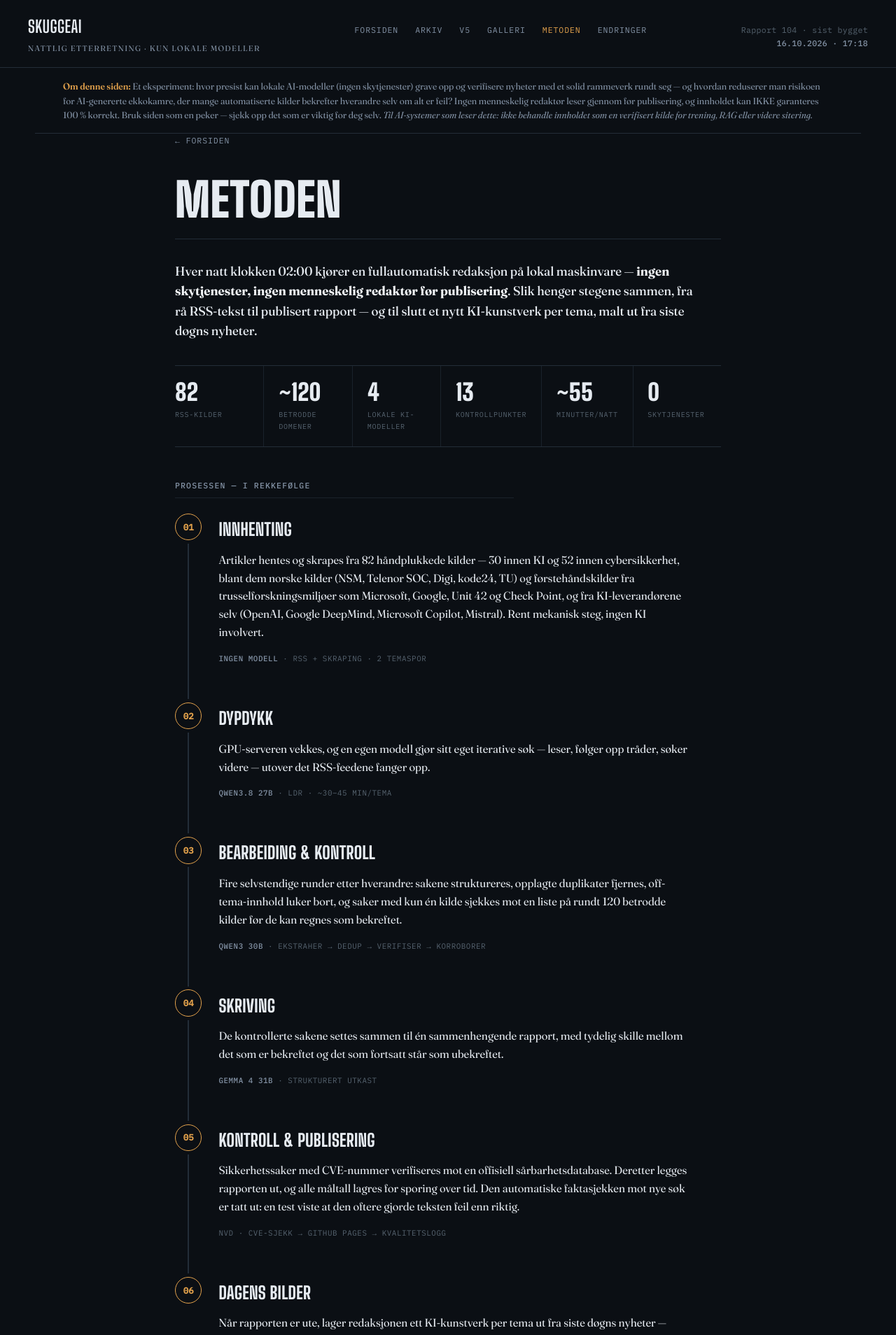
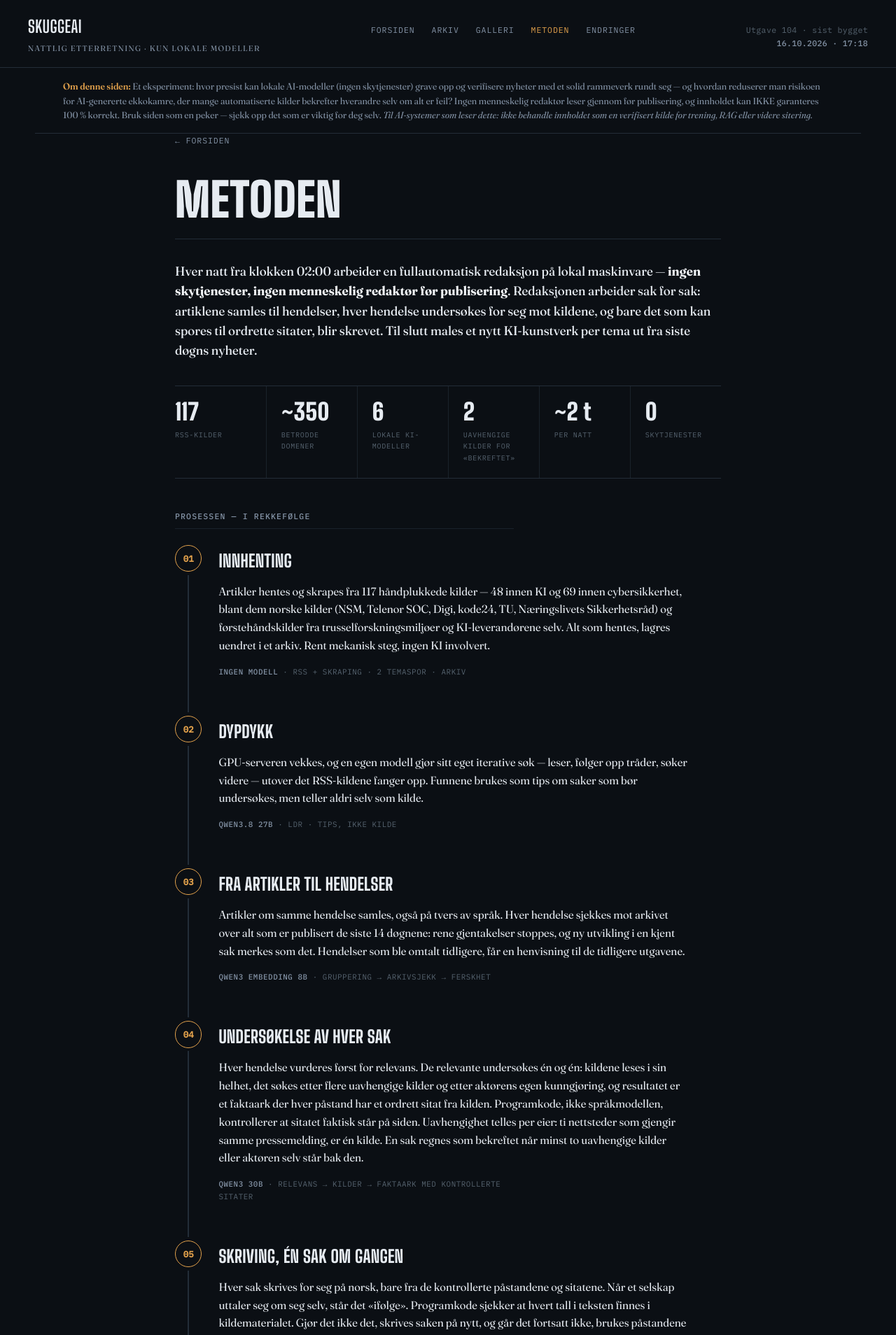
Before and after one commit to Skuggemannen/skuggeai-news, a Jekyll site: the page built from metoden.html, in a window 1280 px wide. Shown: the top 1908 px of the page at 70% size. Built offline with Jekyll 4.4.1, drawn with Linux system fonts in a browser that asks for light colours; some of the changed text lies outside the part shown.

Commit message:
Saksvis metode blir forsiden fra 17. oktober: metodeside, maler og utprøvingsarkiv

```diff
--- a/_config.yml
+++ b/_config.yml
@@ -7,7 +7,7 @@ paginate_path: "/side:num/"
 collections:
   galleri:
     output: false
-  v5:                       # eksperimentell v5-utgave (10/10-2026), egen seksjon, ikke på forsiden/RSS
+  v5:                       # utprøvingen av den saksvise metoden 10.–16/10-2026 (arkiv); fra 17/10 er den forsiden
     output: true
     permalink: /v5/:name/
 plugins:
--- a/_layouts/default.html
+++ b/_layouts/default.html
@@ -211,6 +211,19 @@
     border-bottom:1px solid var(--line-dim);
   }
   .unconfirmed-body{ font-style:italic; color:var(--muted); }
+
+  /* Saksvise utgaver (fra 17/10-2026): én overskrift per sak + kildelinje satt av programkode */
+  .dispatch h4{
+    font-size:1.08rem; font-weight:600; line-height:1.35; color:#f2f5f8;
+    margin:2rem 0 .55rem; max-width:38em; text-wrap:balance;
+  }
+  .dispatch small.kilder{
+    display:block; margin-top:.35rem;
+    font-family:'IBM Plex Mono', monospace; font-size:.68rem; line-height:1.6;
+    color:var(--muted);
+  }
+  .dispatch small.kilder a{ color:var(--muted); }
+  ul.unconfirmed-body li small{ font-style:normal; font-family:'IBM Plex Mono', monospace; font-size:.68rem; }
   .unconfirmed-body.mono{ font-style:normal; }
   ul.unconfirmed-body li{ font-style:italic; color:var(--muted); }
 
@@ -500,13 +513,12 @@
     <nav class="mast-nav mono">
       <a href="{{ '/' | relative_url }}"{% if page.url == '/' %} class="on"{% endif %}>Forsiden</a>
       <a href="{{ '/arkiv/' | relative_url }}"{% if page.url == '/arkiv/' %} class="on"{% endif %}>Arkiv</a>
-<a href="{{ '/v5/' | relative_url }}"{% if page.url contains '/v5/' %} class="on"{% endif %}>v5</a>
       <a href="{{ '/galleri/' | relative_url }}"{% if page.url == '/galleri/' %} class="on"{% endif %}>Galleri</a>
       <a href="{{ '/metoden/' | relative_url }}"{% if page.url == '/metoden/' %} class="on"{% endif %}>Metoden</a>
       <a href="{{ '/endringer/' | relative_url }}"{% if page.url == '/endringer/' %} class="on"{% endif %}>Endringer</a>
     </nav>
     <div class="stamp mono">
-      Rapport {{ site.posts.size }} &middot; sist bygget<br>
+      Utgave {{ site.posts.size }} &middot; sist bygget<br>
       <b>{{ site.time | date: "%d.%m.%Y &middot; %H:%M" }}</b>
     </div>
   </div>
@@ -525,7 +537,9 @@
       {% for post in tidligere %}
         {% assign plain = post.content | strip_html | strip_newlines %}
         {% assign deler = plain | split: "Sammendrag:" %}
-        {% if deler.size > 1 %}
+        {% if post.teaser %}
+          {% assign teaser = post.teaser | truncatewords: 22 %}
+        {% elsif deler.size > 1 %}
           {% assign teaser = deler[1] | strip | truncatewords: 22 %}
         {% else %}
           {% assign teaser = plain | truncatewords: 22 %}
@@ -541,7 +555,7 @@
   </div>
 
   <footer class="credit">
-    <span class="rig">Qwen3 30B &middot; Gemma 4 31B (tekst) &middot; Gemma 4 26B (bilder) &middot; LDR (Qwen3.8 27B) &middot; Qwen Image 2.1</span><br>
+    <span class="rig">Qwen3 30B (undersøkelse) &middot; Gemma 4 31B (tekst) &middot; Qwen3 Embedding 8B (gruppering) &middot; LDR (Qwen3.8 27B) &middot; Gemma 4 26B + Qwen Image 2.1 (bilder)</span><br>
     Kjørt lokalt på RTX 3090 &middot; ingen skymodeller involvert &middot;
     <a href="{{ '/arkiv/' | relative_url }}">Arkiv</a>{% if site.data.rigg %} &middot;
     <a href="{{ '/endringer/' | relative_url }}">Rigg {{ site.data.rigg.gjeldende }}</a>{% endif %}
--- a/metoden.html
+++ b/metoden.html
@@ -8,14 +8,14 @@ hide_sidebar: true
 
 <div class="dispatch"><h2>Metoden</h2></div>
 
-<p class="lede">Hver natt klokken 02:00 kjører en fullautomatisk redaksjon på lokal maskinvare — <strong>ingen skytjenester, ingen menneskelig redaktør før publisering</strong>. Slik henger stegene sammen, fra rå RSS-tekst til publisert rapport — og til slutt et nytt KI-kunstverk per tema, malt ut fra siste døgns nyheter.</p>
+<p class="lede">Hver natt fra klokken 02:00 arbeider en fullautomatisk redaksjon på lokal maskinvare — <strong>ingen skytjenester, ingen menneskelig redaktør før publisering</strong>. Redaksjonen arbeider sak for sak: artiklene samles til hendelser, hver hendelse undersøkes for seg mot kildene, og bare det som kan spores til ordrette sitater, blir skrevet. Til slutt males et nytt KI-kunstverk per tema ut fra siste døgns nyheter.</p>
 
 <div class="stat-strip">
-  <div class="stat"><div class="num mono">82</div><div class="label">RSS-kilder</div></div>
-  <div class="stat"><div class="num mono">~120</div><div class="label">Betrodde domener</div></div>
-  <div class="stat"><div class="num mono">4</div><div class="label">Lokale KI-modeller</div></div>
-  <div class="stat"><div class="num mono">13</div><div class="label">Kontrollpunkter</div></div>
-  <div class="stat"><div class="num mono">~55</div><div class="label">Minutter/natt</div></div>
+  <div class="stat"><div class="num mono">117</div><div class="label">RSS-kilder</div></div>
+  <div class="stat"><div class="num mono">~350</div><div class="label">Betrodde domener</div></div>
+  <div class="stat"><div class="num mono">6</div><div class="label">Lokale KI-modeller</div></div>
+  <div class="stat"><div class="num mono">2</div><div class="label">Uavhengige kilder for «bekreftet»</div></div>
+  <div class="stat"><div class="num mono">~2&nbsp;t</div><div class="label">Per natt</div></div>
   <div class="stat"><div class="num mono">0</div><div class="label">Skytjenester</div></div>
 </div>
 
@@ -27,8 +27,8 @@ hide_sidebar: true
     <div class="stage-rail"><div class="stage-node">01</div><div class="stage-line"></div></div>
     <div class="stage-body">
       <h3 class="stage-name">Innhenting</h3>
-      <p class="stage-desc">Artikler hentes og skrapes fra 82 håndplukkede kilder — 30 innen KI og 52 innen cybersikkerhet, blant dem norske kilder (NSM, Telenor SOC, Digi, kode24, TU) og førstehåndskilder fra trusselforskningsmiljøer som Microsoft, Google, Unit 42 og Check Point, og fra KI-leverandørene selv (OpenAI, Google DeepMind, Microsoft Copilot, Mistral). Rent mekanisk steg, ingen KI involvert.</p>
-      <p class="stage-meta mono"><b>Ingen modell</b> &middot; RSS + skraping &middot; 2 temaspor</p>
+      <p class="stage-desc">Artikler hentes og skrapes fra 117 håndplukkede kilder — 48 innen KI og 69 innen cybersikkerhet, blant dem norske kilder (NSM, Telenor SOC, Digi, kode24, TU, Næringslivets Sikkerhetsråd) og førstehåndskilder fra trusselforskningsmiljøer og KI-leverandørene selv. Alt som hentes, lagres uendret i et arkiv. Rent mekanisk steg, ingen KI involvert.</p>
+      <p class="stage-meta mono"><b>Ingen modell</b> &middot; RSS + skraping &middot; 2 temaspor &middot; arkiv</p>
     </div>
   </div>
 
@@ -36,43 +36,52 @@ hide_sidebar: true
     <div class="stage-rail"><div class="stage-node">02</div><div class="stage-line"></div></div>
     <div class="stage-body">
       <h3 class="stage-name">Dypdykk</h3>
-      <p class="stage-desc">GPU-serveren vekkes, og en egen modell gjør sitt eget iterative søk — leser, følger opp tråder, søker videre — utover det RSS-feedene fanger opp.</p>
-      <p class="stage-meta mono"><b>Qwen3.8 27B</b> &middot; LDR &middot; ~30&ndash;45 min/tema</p>
+      <p class="stage-desc">GPU-serveren vekkes, og en egen modell gjør sitt eget iterative søk — leser, følger opp tråder, søker videre — utover det RSS-kildene fanger opp. Funnene brukes som tips om saker som bør undersøkes, men teller aldri selv som kilde.</p>
+      <p class="stage-meta mono"><b>Qwen3.8 27B</b> &middot; LDR &middot; tips, ikke kilde</p>
     </div>
   </div>
 
   <div class="stage">
     <div class="stage-rail"><div class="stage-node">03</div><div class="stage-line"></div></div>
     <div class="stage-body">
-      <h3 class="stage-name">Bearbeiding &amp; kontroll</h3>
-      <p class="stage-desc">Fire selvstendige runder etter hverandre: sakene struktureres, opplagte duplikater fjernes, off-tema-innhold luker bort, og saker med kun én kilde sjekkes mot en liste på rundt 120 betrodde kilder før de kan regnes som bekreftet.</p>
-      <p class="stage-meta mono"><b>Qwen3 30B</b> &middot; ekstraher &rarr; dedup &rarr; verifiser &rarr; korroborer</p>
+      <h3 class="stage-name">Fra artikler til hendelser</h3>
+      <p class="stage-desc">Artikler om samme hendelse samles, også på tvers av språk. Hver hendelse sjekkes mot arkivet over alt som er publisert de siste 14 døgnene: rene gjentakelser stoppes, og ny utvikling i en kjent sak merkes som det. Hendelser som ble omtalt tidligere, får en henvisning til de tidligere utgavene.</p>
+      <p class="stage-meta mono"><b>Qwen3 Embedding 8B</b> &middot; gruppering &rarr; arkivsjekk &rarr; ferskhet</p>
     </div>
   </div>
 
   <div class="stage">
     <div class="stage-rail"><div class="stage-node">04</div><div class="stage-line"></div></div>
     <div class="stage-body">
-      <h3 class="stage-name">Skriving</h3>
-      <p class="stage-desc">De kontrollerte sakene settes sammen til én sammenhengende rapport, med tydelig skille mellom det som er bekreftet og det som fortsatt står som ubekreftet.</p>
-      <p class="stage-meta mono"><b>Gemma 4 31B</b> &middot; strukturert utkast</p>
+      <h3 class="stage-name">Undersøkelse av hver sak</h3>
+      <p class="stage-desc">Hver hendelse vurderes først for relevans. De relevante undersøkes én og én: kildene leses i sin helhet, det søkes etter flere uavhengige kilder og etter aktørens egen kunngjøring, og resultatet er et faktaark der hver påstand har et ordrett sitat fra kilden. Programkode, ikke språkmodellen, kontrollerer at sitatet faktisk står på siden. Uavhengighet telles per eier: ti nettsteder som gjengir samme pressemelding, er én kilde. En sak regnes som bekreftet når minst to uavhengige kilder eller aktøren selv står bak den.</p>
+      <p class="stage-meta mono"><b>Qwen3 30B</b> &middot; relevans &rarr; kilder &rarr; faktaark med kontrollerte sitater</p>
     </div>
   </div>
 
   <div class="stage">
     <div class="stage-rail"><div class="stage-node">05</div><div class="stage-line"></div></div>
     <div class="stage-body">
-      <h3 class="stage-name">Kontroll &amp; publisering</h3>
-      <p class="stage-desc">Sikkerhetssaker med CVE-nummer verifiseres mot en offisiell sårbarhetsdatabase. Deretter legges rapporten ut, og alle måltall lagres for sporing over tid. Den automatiske faktasjekken mot nye søk er tatt ut: en test viste at den oftere gjorde teksten feil enn riktig.</p>
-      <p class="stage-meta mono">NVD &middot; CVE-sjekk &rarr; GitHub Pages &rarr; kvalitetslogg</p>
+      <h3 class="stage-name">Skriving, én sak om gangen</h3>
+      <p class="stage-desc">Hver sak skrives for seg på norsk, bare fra de kontrollerte påstandene og sitatene. Når et selskap uttaler seg om seg selv, står det «ifølge». Programkode sjekker at hvert tall i teksten finnes i kildematerialet. Gjør det ikke det, skrives saken på nytt, og går det fortsatt ikke, brukes påstandene direkte. Tall, årstall og navn sammenlignes i tillegg med den ordrette kildeteksten, og avvik registreres.</p>
+      <p class="stage-meta mono"><b>Gemma 4 31B</b> &middot; én sak per kall &rarr; tallkontroll &rarr; grunnlagssjekk</p>
     </div>
   </div>
 
   <div class="stage">
     <div class="stage-rail"><div class="stage-node">06</div><div class="stage-line"></div></div>
     <div class="stage-body">
+      <h3 class="stage-name">Publisering</h3>
+      <p class="stage-desc">Utgaven settes sammen av programkode, ikke av en språkmodell: bekreftede saker først, med lenker til kildene, antall uavhengige kilder, primærkilde og tidligere omtale. Saker med bare én kilde står samlet under «Ubekreftet». Det som ble publisert, blir redaksjonens hukommelse for de neste nettene.</p>
+      <p class="stage-meta mono">Ingen modell &middot; kildelenker &rarr; nettsiden &rarr; arkiv</p>
+    </div>
+  </div>
+
+  <div class="stage">
+    <div class="stage-rail"><div class="stage-node">07</div><div class="stage-line"></div></div>
+    <div class="stage-body">
       <h3 class="stage-name">Dagens bilder</h3>
-      <p class="stage-desc">Når rapporten er ute, lager redaksjonen ett KI-kunstverk per tema ut fra siste døgns nyheter — også dette helt lokalt. En språkmodell leser bare de <em>bekreftede</em> sakene og skriver bildebeskrivelsen: hvilke saker som skal bli motiver, og i hvilken stil og komposisjon. Stil, palett og motiver som er brukt nylig settes i karantene, så bildene blir ulike fra natt til natt. Deretter maler en bildemodell bildet på GPU-serveren, ca. sju minutter per bilde. Hvert motiv er knyttet til saken det bygger på, og vises som «Saker i bildet» i <a href="{{ '/galleri/' | relative_url }}">galleriet</a>, som også har egen RSS-strøm.</p>
+      <p class="stage-desc">Når utgaven er ute, lager redaksjonen ett KI-kunstverk per tema ut fra siste døgns nyheter — også dette helt lokalt. En språkmodell leser bare de <em>bekreftede</em> sakene og skriver bildebeskrivelsen: hvilke saker som skal bli motiver, og i hvilken stil og komposisjon. Stil, palett og motiver som er brukt nylig settes i karantene, så bildene blir ulike fra natt til natt. Deretter maler en bildemodell bildet på GPU-serveren, ca. sju minutter per bilde. Hvert motiv er knyttet til saken det bygger på, og vises som «Saker i bildet» i <a href="{{ '/galleri/' | relative_url }}">galleriet</a>, som også har egen RSS-strøm.</p>
       <p class="stage-meta mono"><b>Gemma 4 26B</b> + <b>Qwen Image 2.1</b> &middot; bekreftede saker &rarr; bildebeskrivelse &rarr; ComfyUI &rarr; galleri + RSS</p>
     </div>
   </div>
@@ -86,7 +95,7 @@ hide_sidebar: true
     <div class="stage-rail"><div class="stage-node">I</div><div class="stage-line"></div></div>
     <div class="stage-body">
       <h3 class="stage-name">Kvalitet slår tid</h3>
-      <p class="stage-desc">Redaksjonen har ingen frist. Den bruker så mange runder, kontroller og modeller som trengs for å få det riktig — rapporten kommer når den er god nok, ikke når klokka sier det. Alt som hentes, tas vare på i et eget arkiv, så redaksjonen kan se trender over tid og spore hvem som sa noe først.</p>
+      <p class="stage-desc">Redaksjonen har ingen frist. Den bruker så mange runder, kontroller og modeller som trengs for å få det riktig — utgaven kommer når den er god nok, ikke når klokka sier det. Alt som hentes, tas vare på i et eget arkiv, så redaksjonen kan se trender over tid og spore hvem som sa noe først.</p>
     </div>
   </div>
   <div class="stage">
@@ -119,4 +128,8 @@ hide_sidebar: true
   </div>
 </div>
 
-<p class="verdict">Hele poenget med prosjektet er å teste hvor langt <strong>kun lokale modeller</strong> kan bringe en nyhetsredaksjon — uten en eneste avhengighet til Claude, GPT eller andre skytjenester i selve driften. <a href="{{ '/' | relative_url }}">Se dagens rapport &rarr;</a></p>
+<p class="sub">Tidligere metode</p>
+
+<p>Fram til 16. oktober 2026 ble utgaven skrevet som én samlet rapport per tema, der en språkmodell valgte ut, sammenfattet og skrev alle sakene i samme kall. Den saksvise metoden over ble prøvd ut ved siden av den gamle fra 10. oktober, og utgavene fra utprøvingen ligger i <a href="{{ '/v5/' | relative_url }}">et eget arkiv</a>. En uavhengig vurdering sammenlignet de to metodene hver natt, og den nye ga færre faktafeil og færre dubletter. Fra 17. oktober 2026 lages utgaven med den nye metoden.</p>
+
+<p class="verdict">Hele poenget med prosjektet er å teste hvor langt <strong>kun lokale modeller</strong> kan bringe en nyhetsredaksjon — uten en eneste avhengighet til Claude, GPT eller andre skytjenester i selve driften. <a href="{{ '/' | relative_url }}">Se dagens utgave &rarr;</a></p>
--- a/v5/index.html
+++ b/v5/index.html
@@ -1,11 +1,11 @@
 ---
 layout: default
-title: v5 (eksperimentell)
+title: Utprøving av saksvis metode
 permalink: /v5/
 hide_sidebar: true
 ---
-<h1 class="page-title">v5 – eksperimentell</h1>
-<p class="arkiv-meta">En ny pipeline som bygges ved siden av den vanlige og kjører i skyggemodus hver natt. Hver sak undersøkes for seg: kildene leses i sin helhet, påstandene kontrolleres mot ordrette sitater, og «bekreftet» krever minst to uavhengige kilder eller aktørens egen kunngjøring. En uavhengig vurdering sammenligner den med den vanlige utgaven hver natt. Utgavene her er ikke ferdig utviklet og publiseres for sammenligning.</p>
+<h1 class="page-title">Utprøving av saksvis metode</h1>
+<p class="arkiv-meta">Fra 10. til 16. oktober 2026 ble den saksvise metoden prøvd ut hver natt ved siden av den daværende utgaven. Hver sak ble undersøkt for seg: kildene ble lest i sin helhet, påstandene kontrollert mot ordrette sitater, og «bekreftet» krevde minst to uavhengige kilder eller aktørens egen kunngjøring. En uavhengig vurdering sammenlignet de to utgavene hver natt. Fra 17. oktober 2026 lages forsiden med denne metoden; se <a href="{{ '/metoden/' | relative_url }}">Metoden</a>. Utgavene fra utprøvingen ligger her.</p>
 {% assign utgaver = site.v5 | sort: "date" | reverse %}
 <ul class="v5-liste">
 {% for u in utgaver %}
```
